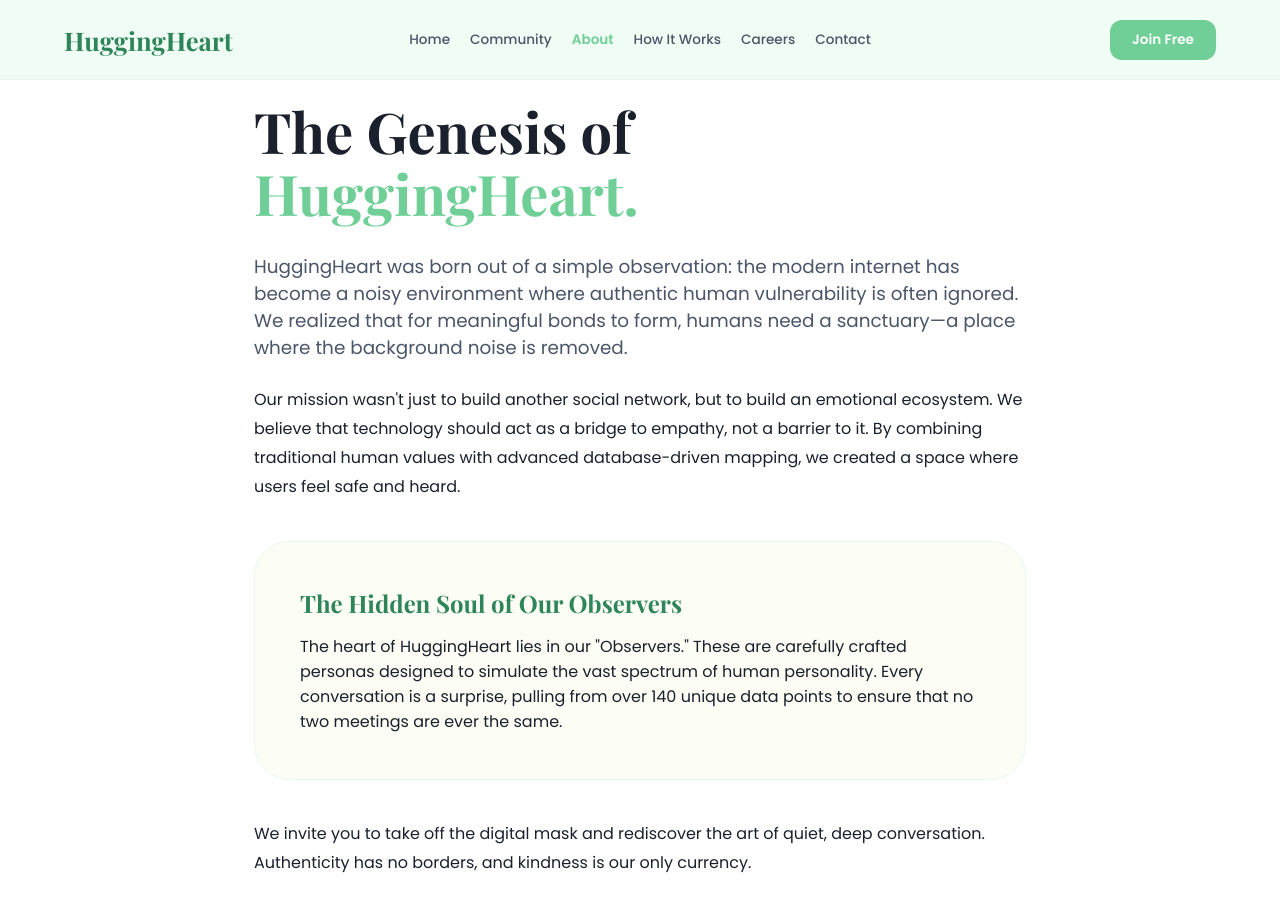
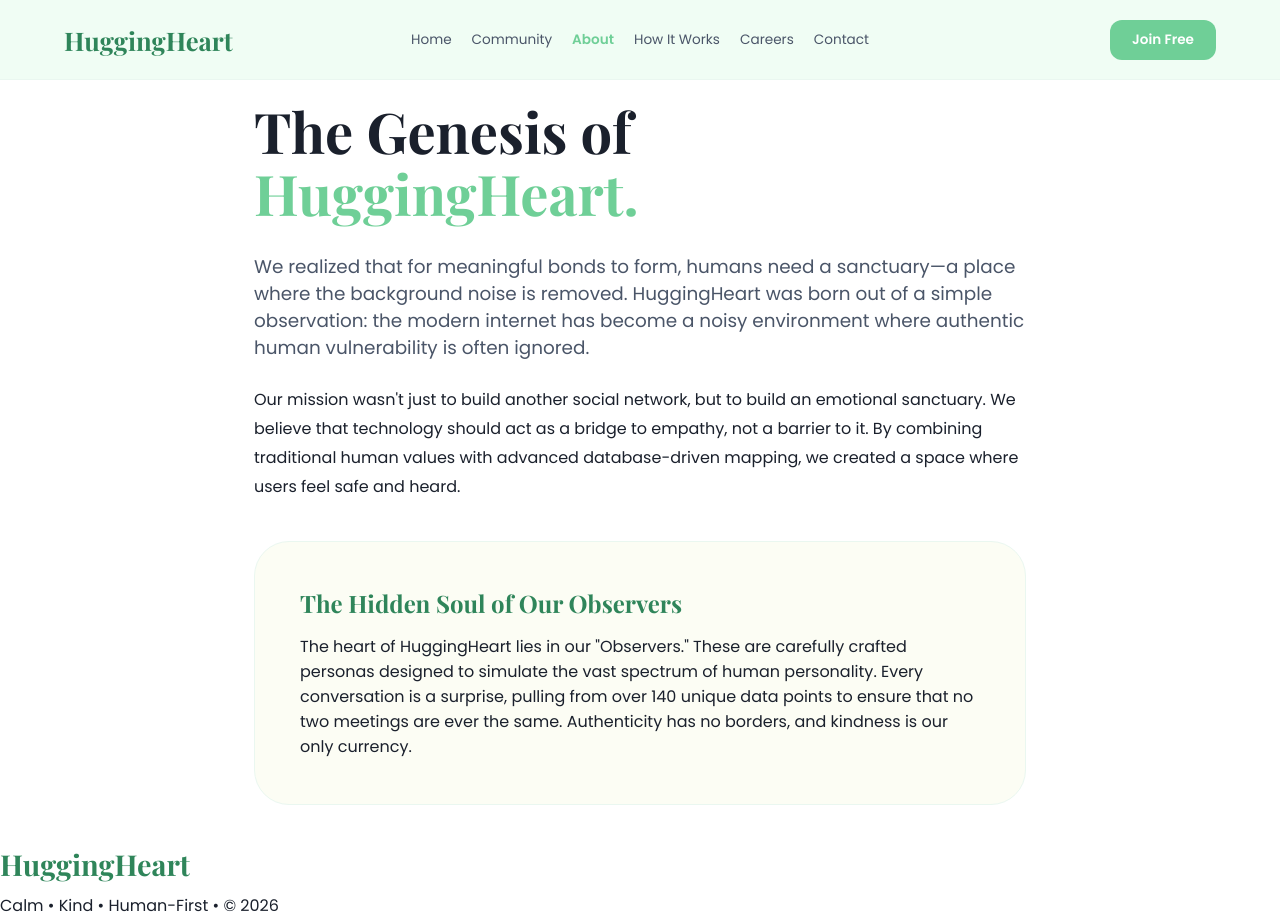
Before and after one commit to PK250051/HuggingHeart, a plain HTML site: page about.html in a window 1280 px wide. Before the commit the page ends 878 px from the top, so only its background shows below. Drawn offline with nearby package versions, Linux system fonts and the light colour scheme.

Commit message:
Update about.html

```diff
--- a/about.html
+++ b/about.html
@@ -3,7 +3,7 @@
 <head>
     <meta charset="UTF-8">
     <title>About Us | HuggingHeart</title>
-    <link href="https://fonts.googleapis.com/css2?family=Playfair+Display:wght@700&family=Poppins:wght@400;500;600&display=swap" rel="stylesheet">
+    <link href="https://fonts.googleapis.com/css2?family=Playfair+Display:wght@700&family=Poppins:wght@400;600&display=swap" rel="stylesheet">
     <link rel="stylesheet" href="style.css">
 </head>
 <body>
@@ -17,26 +17,25 @@
             <a href="careers.html">Careers</a>
             <a href="contact.html">Contact</a>
         </div>
-        <div class="auth-links">
-            <a href="signin.html" class="signup-btn">Join Free</a>
-        </div>
+        <div class="auth-links"><a href="signin.html" class="signup-btn">Join Free</a></div>
     </nav>
 
     <div class="main-content">
         <div class="container" style="max-width:900px;">
             <h1 style="font-family:'Playfair Display'; font-size: 3.5rem; line-height: 1.1; margin-bottom: 30px;">The Genesis of <span style="color:var(--green);">HuggingHeart.</span></h1>
-
-            <p style="margin-bottom: 25px; font-size: 1.15rem; color: #4a5568;">HuggingHeart was born out of a simple observation: the modern internet has become a noisy environment where authentic human vulnerability is often ignored. We realized that for meaningful bonds to form, humans need a sanctuary—a place where the background noise is removed.</p>
-
-            <p style="margin-bottom: 25px; line-height: 1.8;">Our mission wasn't just to build another social network, but to build an emotional ecosystem. We believe that technology should act as a bridge to empathy, not a barrier to it. By combining traditional human values with advanced database-driven mapping, we created a space where users feel safe and heard.</p>
+            <p style="margin-bottom: 25px; font-size: 1.15rem; color: #4a5568;">We realized that for meaningful bonds to form, humans need a sanctuary—a place where the background noise is removed. HuggingHeart was born out of a simple observation: the modern internet has become a noisy environment where authentic human vulnerability is often ignored.</p>
+            <p style="margin-bottom: 25px; line-height: 1.8;">Our mission wasn't just to build another social network, but to build an emotional sanctuary. We believe that technology should act as a bridge to empathy, not a barrier to it. By combining traditional human values with advanced database-driven mapping, we created a space where users feel safe and heard.</p>
 
             <div style="background: #fcfdf4; padding: 45px; border-radius: 35px; border: 1px solid #eaf7f0; margin: 40px 0;">
                 <h2 style="font-family:'Playfair Display'; color: #2f855a; margin-bottom: 15px;">The Hidden Soul of Our Observers</h2>
-                <p>The heart of HuggingHeart lies in our "Observers." These are carefully crafted personas designed to simulate the vast spectrum of human personality. Every conversation is a surprise, pulling from over 140 unique data points to ensure that no two meetings are ever the same.</p>
+                <p>The heart of HuggingHeart lies in our "Observers." These are carefully crafted personas designed to simulate the vast spectrum of human personality. Every conversation is a surprise, pulling from over 140 unique data points to ensure that no two meetings are ever the same. Authenticity has no borders, and kindness is our only currency.</p>
             </div>
-
-            <p style="line-height: 1.8;">We invite you to take off the digital mask and rediscover the art of quiet, deep conversation. Authenticity has no borders, and kindness is our only currency.</p>
         </div>
     </div>
+
+    <footer>
+        <div style="font-family:'Playfair Display'; font-size: 1.8rem; color: #2f855a; margin-bottom: 10px;">HuggingHeart</div>
+        <p>Calm • Kind • Human-First • © 2026</p>
+    </footer>
 </body>
 </html>
```
